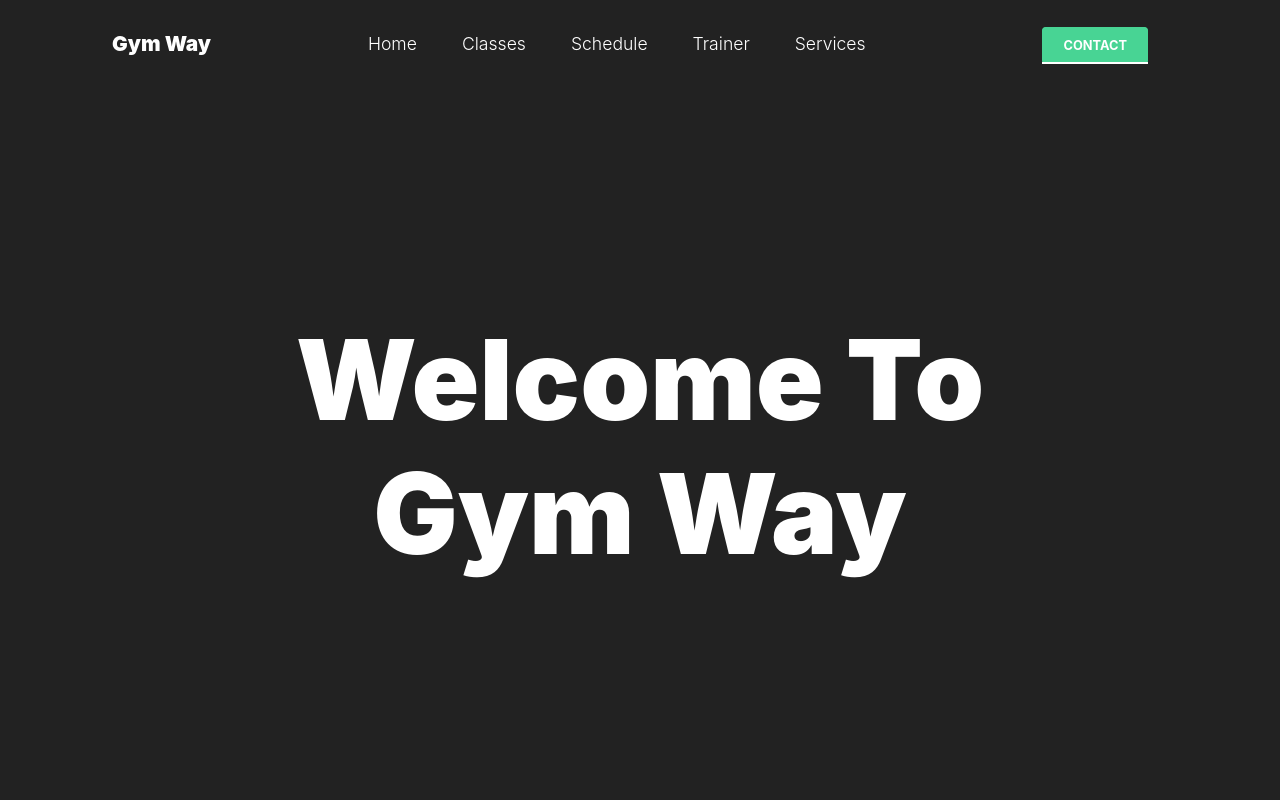
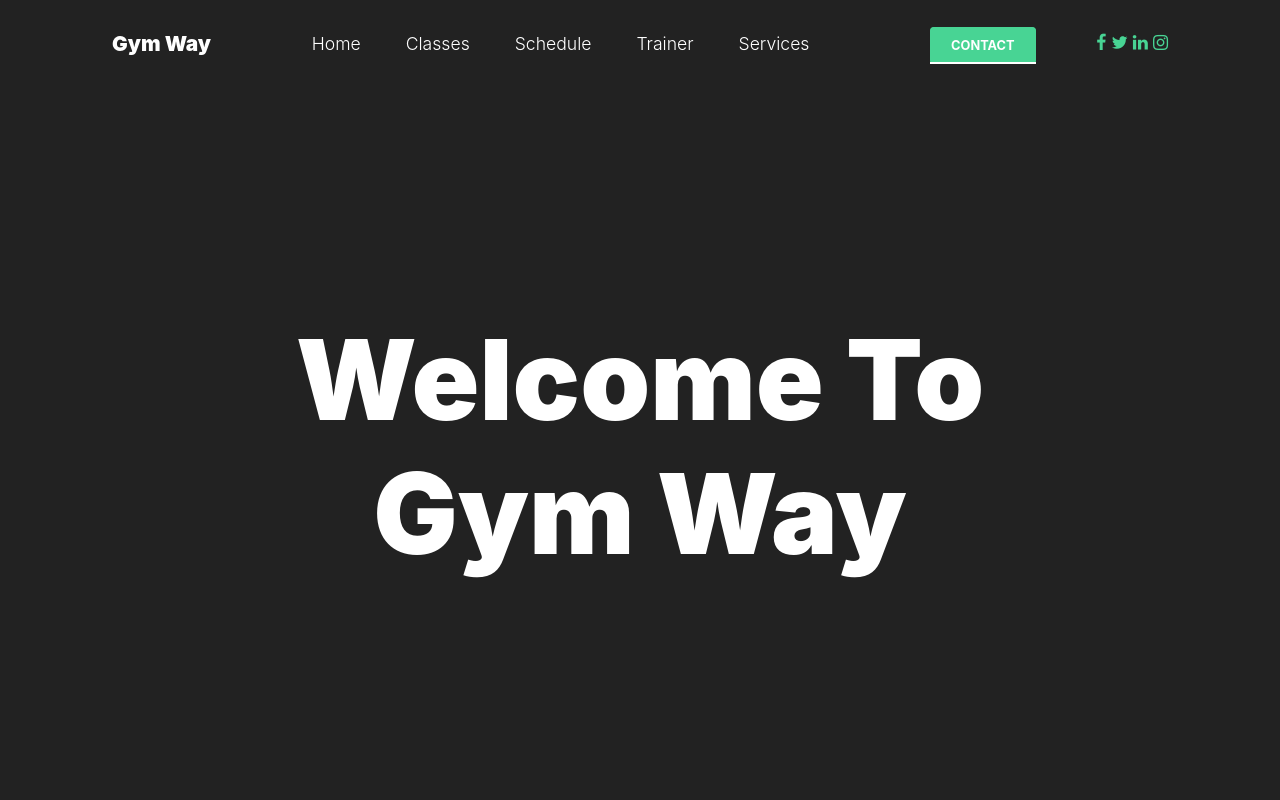
Before and after one commit to haithemmihoubi/gym-way, a plain HTML site: page index.html in a window 1280 px wide. Shown: the top 800 px of the page. Drawn offline with Linux system fonts and the light colour scheme; files whose address does not match are found by name; a web font is replaced by a local one.

Commit message:
fxing navbar

```diff
--- a/index.html
+++ b/index.html
@@ -50,6 +50,7 @@
       <div class="container-fluid">
         <div class="d-flex align-items-center">
           <div class="site-logo" ><a href="index.html">Gym Way</a></div>
+
           <div class="ml-auto">
             <nav class="site-navigation position-relative text-right" role="navigation">
               <ul class="site-menu main-menu js-clone-nav mr-auto d-none d-lg-block">
@@ -61,6 +62,7 @@
               </ul>
             </nav>
           </div>
+
           <div class="ml-auto">
             <nav class="site-navigation position-relative text-right" role="navigation">
               <ul class="site-menu main-menu site-menu-dark js-clone-nav mr-auto d-none d-lg-block">
@@ -71,6 +73,23 @@
             <a href="#" class="d-inline-block d-lg-none site-menu-toggle js-menu-toggle text-black float-right"><span
                 class="icon-menu h3"></span></a>
           </div>
+          <div class="ml-auto">
+            <div class="social-wrap">
+              <a href="#"><span class="icon-facebook"></span></a>
+              <a href="#"><span class="icon-twitter"></span></a>
+              <a href="#"><span class="icon-linkedin"></span></a>
+                <a href="#"><span class="icon-instagram"></span></a>
+              <a href="#" class="d-inline-block d-lg-none site-menu-toggle js-menu-toggle text-black"><span
+                      class="icon-menu h3"></span></a>
+            </div>
+          </div>
+
+
+
+
+
+
+
         </div>
       </div>
 
```
Also changed, not shown: 5 other files.
